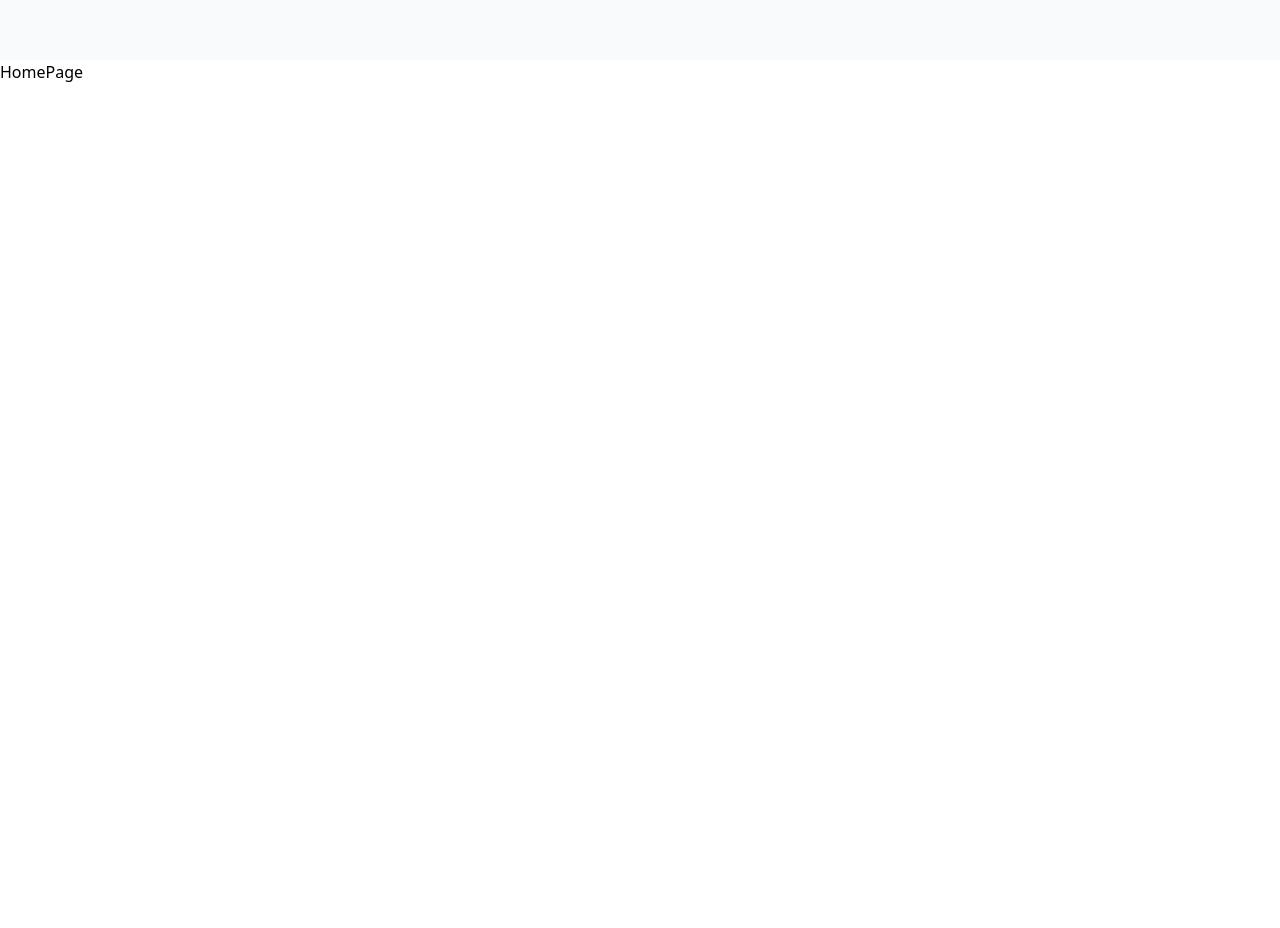
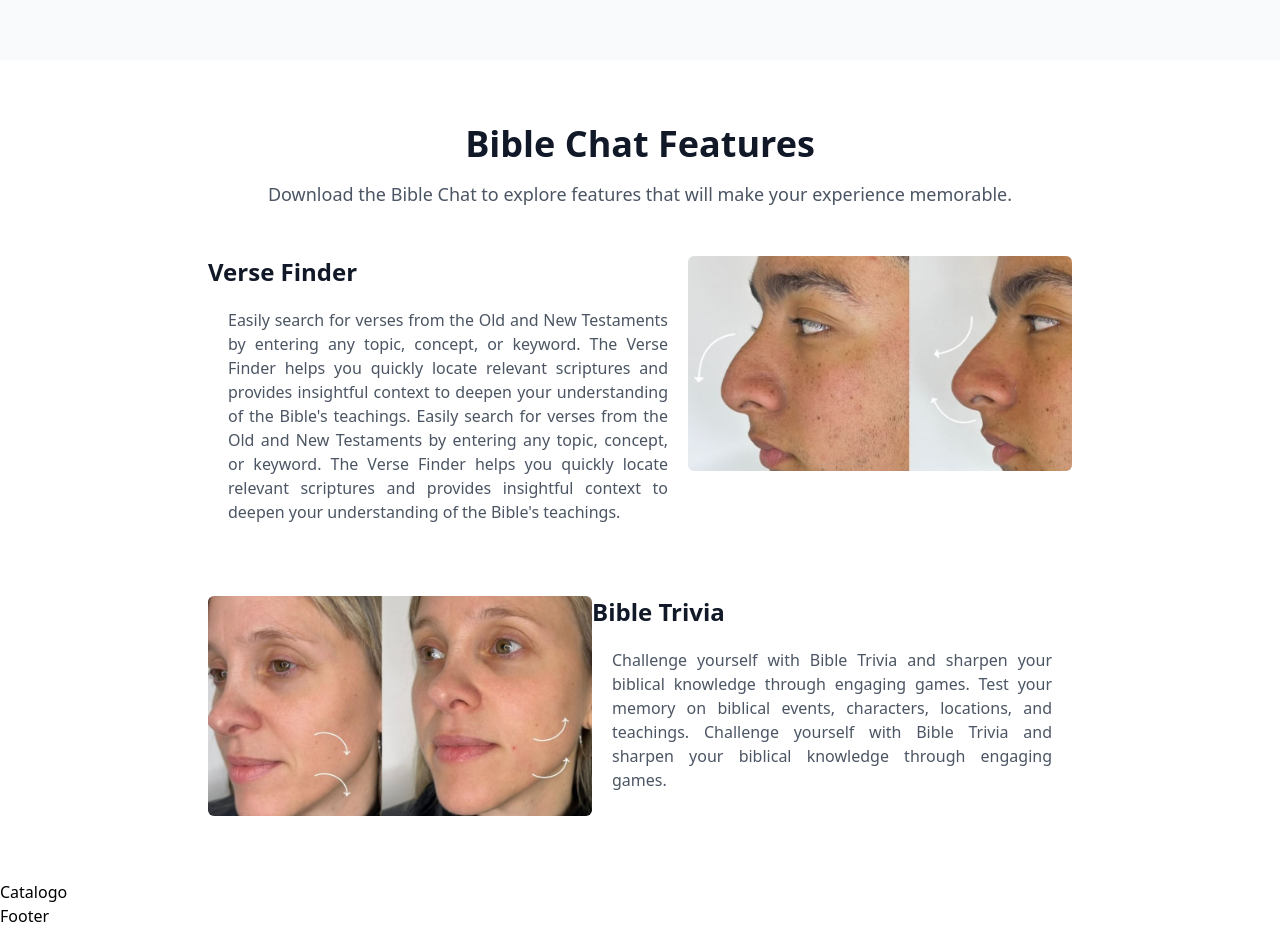
Before and after one commit to FrankJimenezDev/-FrontEnd-Estetica, a React (Vite) app: page / in a window 1280 px wide. Shown: the part 800-1728 px from the top of the page. Before the commit the page ends 884 px from the top, so only its background shows below. Built offline with nearby package versions, Linux system fonts and the light colour scheme.

Commit message:
[Add] Se agrega el componente de ArticlesComponent al componente HomePageComponent

```diff
--- a/src/components/HomePageComponent.tsx
+++ b/src/components/HomePageComponent.tsx
@@ -1,10 +1,13 @@
+import { ArticlesComponent } from "./ArticlesComponent"
 import { ExpandivCards } from "./ExpandivCards/ExpandivCards"
 
 export const HomePageComponent = () => {
   return (
     <>
       <ExpandivCards />
-      <div>HomePage</div>
+      <ArticlesComponent />
+      <div>Catalogo</div>
+      <div>Footer</div>
     </>
   )
 }
```
